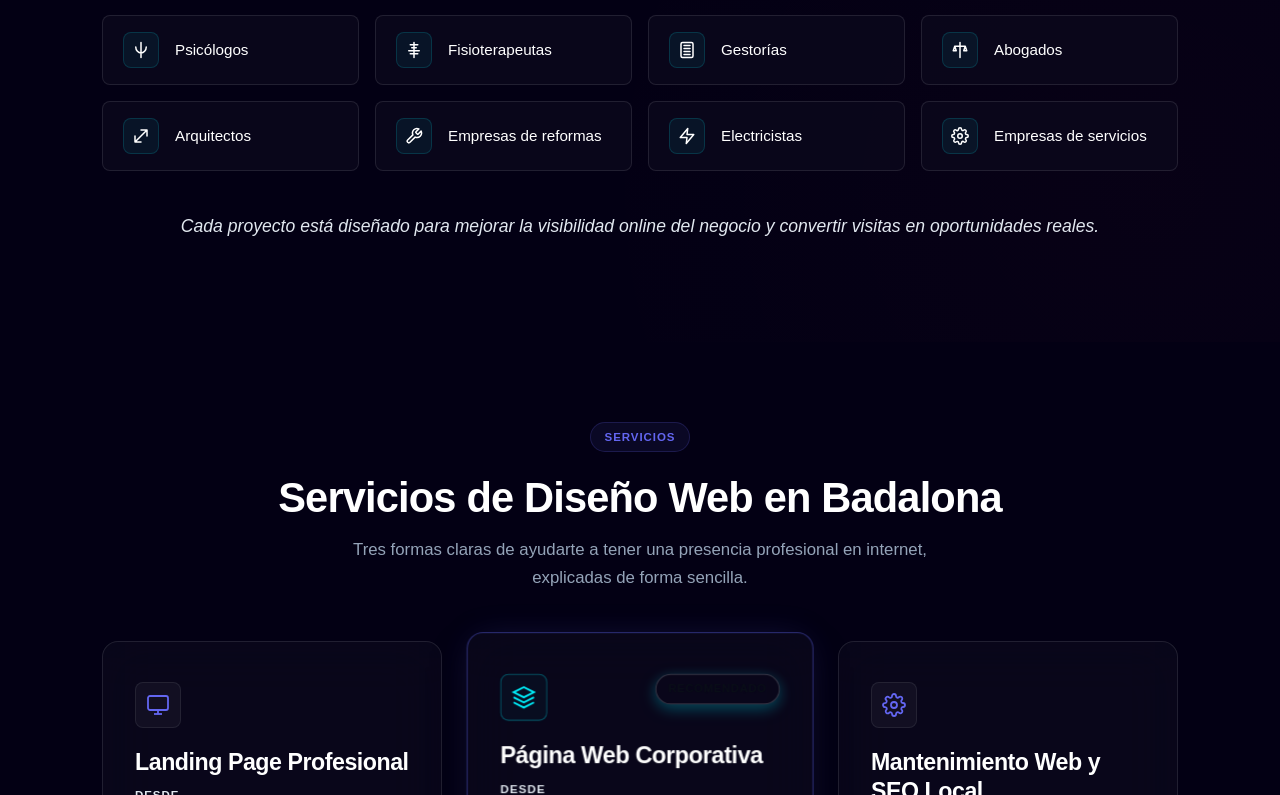
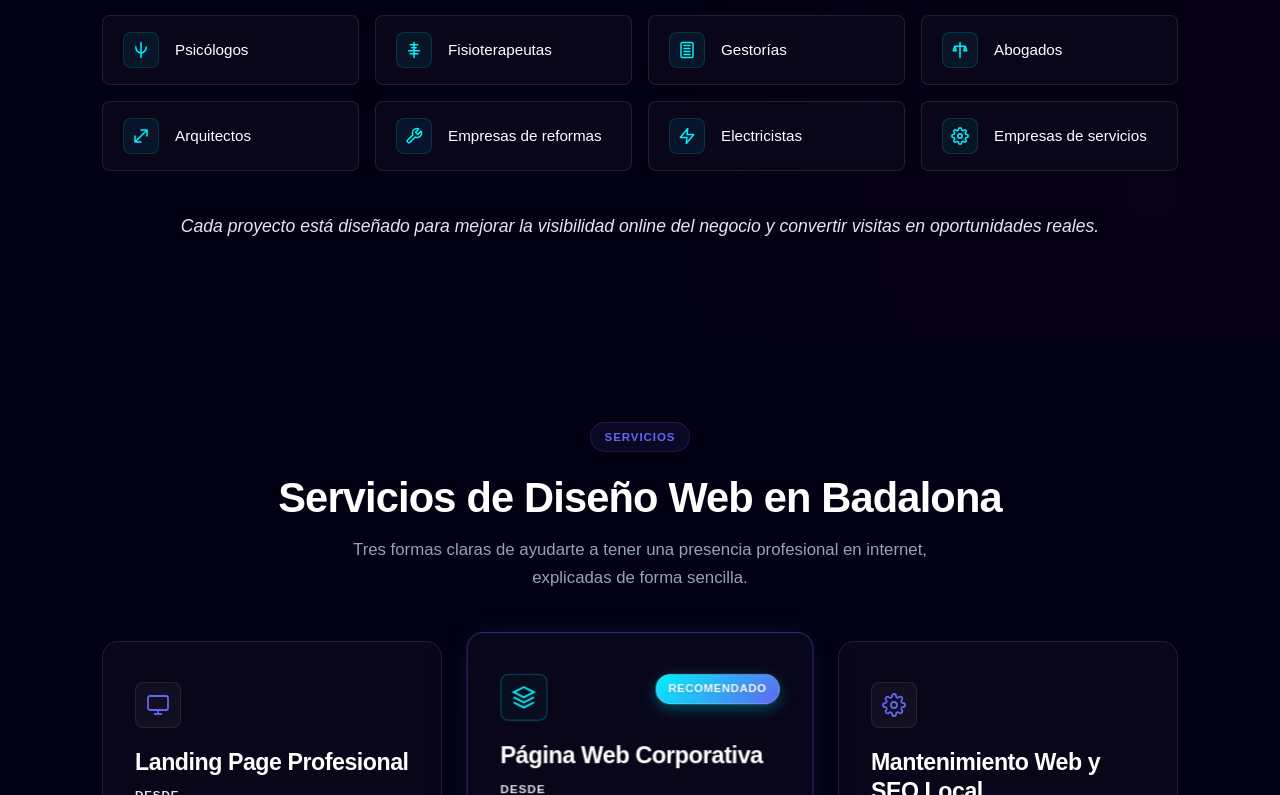
Before and after one commit to polalegredev/portfolio-pol, a React (Vite) app: page / in a window 1280 px wide. Shown: the part 2325-3120 px from the top of the page. Built offline with nearby package versions, Linux system fonts and the light colour scheme.

Commit message:
fix: definir --accent-cyan en :root y cambiar color del texto del badge flotante a blanco (#ffffff)

```diff
--- a/src/index.css
+++ b/src/index.css
@@ -17,6 +17,7 @@
     /* Vibrant digital accents */
     --accent-blue: #6366f1;  /* Royal Indigo */
     --accent-clay: #00f2fe;  /* Electric Cyan */
+    --accent-cyan: #00f2fe;  /* Electric Cyan (alias/fallback) */
     --accent-pink: #d946ef;  /* Magenta highlight */
 
     --gradient-accent: linear-gradient(135deg, var(--accent-blue) 0%, var(--accent-clay) 100%);
@@ -828,11 +829,12 @@ h1, h2, h3, h4 {
     font-weight: 700;
     background: linear-gradient(135deg, var(--accent-cyan), var(--accent-blue));
     border: 1px solid rgba(255, 255, 255, 0.2);
-    color: #0b0f19;
+    color: #ffffff;
     padding: 4px 12px;
     border-radius: 20px;
     letter-spacing: 0.05em;
     text-transform: uppercase;
+    text-shadow: 0 1px 2px rgba(0, 0, 0, 0.2);
     box-shadow: 0 4px 15px rgba(0, 242, 254, 0.3);
     z-index: 10;
 }
```
